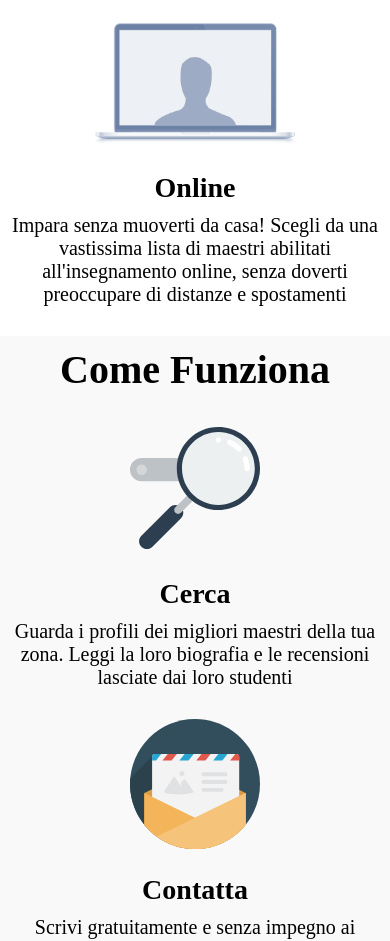
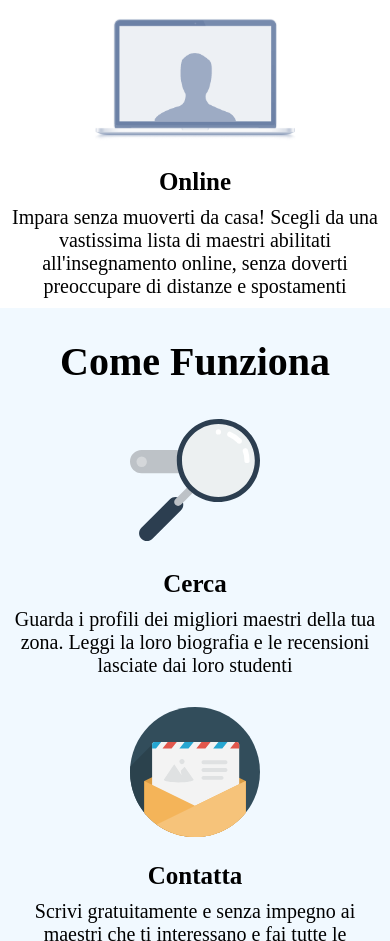
Before and after one commit to sabrina-fontana/html-css-resp-wannabe-12bool, a plain HTML site: page index.html in a window 390 px wide. Shown: the part 386-1327 px from the top of the page. Drawn offline with Linux system fonts and the light colour scheme.

Commit message:
esercizio corretto

```diff
--- a/css/style.css
+++ b/css/style.css
@@ -1,14 +1,10 @@
 div.container {
   text-align: center;
-  margin-top: 20px;
-}
-
-h1 {
-  padding: 15px 0;
+  padding-top: 20px;
 }
 
 div * {
-  padding: 10px;
+  padding: 15px;
 }
 
 #why img {
@@ -26,13 +22,13 @@ img {
 }
 
 /* MEDIA QUERY */
-@media screen and (min-width: 768px) and (max-width: 991px) {
+@media screen and (max-width: 991px) {
   h3 {
     font-size: 25px;
   }
 
   div * {
-    padding: 15px;
+    padding: 10px;
   }
 
   img {
@@ -43,16 +39,20 @@ img {
     height: 140px;
     padding: 12px;
   }
+
 }
-
 
 @media screen and (max-width: 767px) {
   body {
     font-size: 20px;
   }
 
-  h3 {
-    font-size: 28px;
+  #steps {
+    background-color: rgba(119,197,251,0.1);
+  }
+
+  #why {
+  background-color: white;
   }
 
   img {
```
